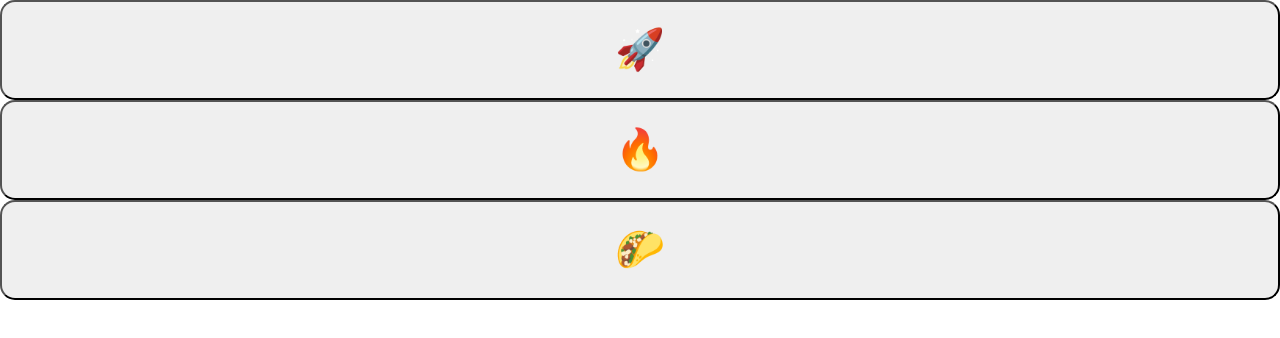
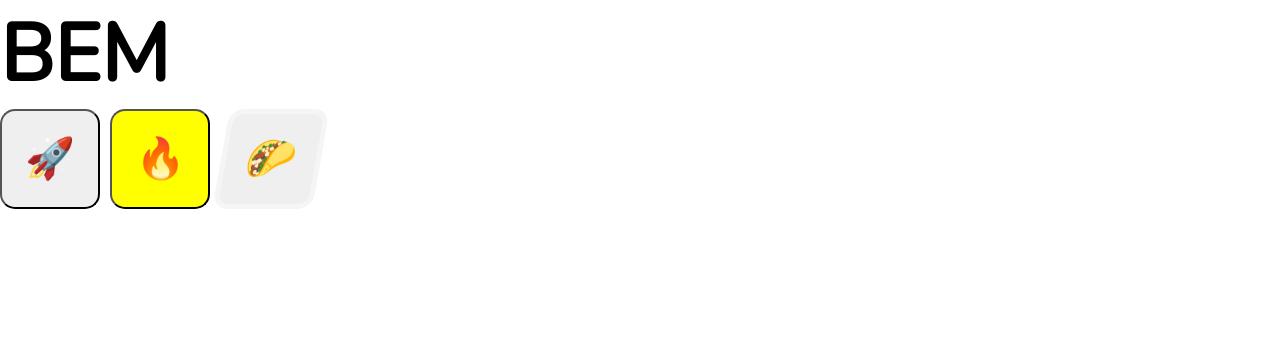
Before and after one commit to stark5200/CSS-tut, a plain HTML site: page organization/index.html in a window 1280 px wide. Drawn offline with nearby package versions, Linux system fonts and the light colour scheme.

Commit message:
end of organization

```diff
--- a/organization/css/style.css
+++ b/organization/css/style.css
@@ -42,8 +42,38 @@ body {
 /* || BLOCKS */
 /* aka components */
 
-.btn {
-  min-width: 100px;
-  min-height: 100px;
+.header {
+  background-color: var(--HEADER-BGCOLOR);
+  color: var(--HEADER-COLOR);
+  padding: 1rem 1rem 0.5rem;
+  display: flex;
+  flex-flow: row nowrap;
+  justify-content: space-between;
+}
+
+/* || ELEMENTS */
+/* No standalone meaning - semantically tied to the block */
+/* Does not represent structure, NOT header__nav__btn */
+
+.header__btn {
+  width: 100px;
+  height: 100px;
   border-radius: 15px;
 }
+
+/* || MODIFIERS */
+/* incremental style changes */
+
+/* Blocks with modifiers */
+/* Elements with modifiers */
+.header__btn--secondary {
+  background-color: yellow;
+}
+
+.header__btn--lean {
+  transform: skewX(-10deg);
+}
+
+.header__btn--border-lg {
+  border: 5px solid whitesmoke;
+}
--- a/organization/index.html
+++ b/organization/index.html
@@ -10,10 +10,14 @@
 </head>
 
 <body>
-
-    <button class="btn">🚀</button>
-    <button class="btn">🔥</button>
-    <button class="btn">🌮</button>
+    <head class="header">
+        <h1 class="header__title">BEM</h1>
+        <nav class="header__nav">
+            <button class="header__btn">🚀</button>
+            <button class="header__btn header__btn--secondary">🔥</button>
+            <button class="header__btn header__btn--lean header__btn--border-lg">🌮</button>
+        </nav>
+    </head>
 
 </body>
 
```
Also changed, not shown: 1 other file.
